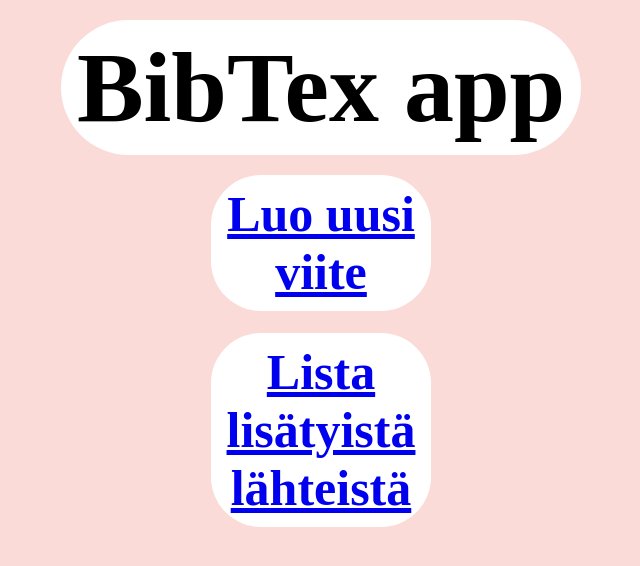
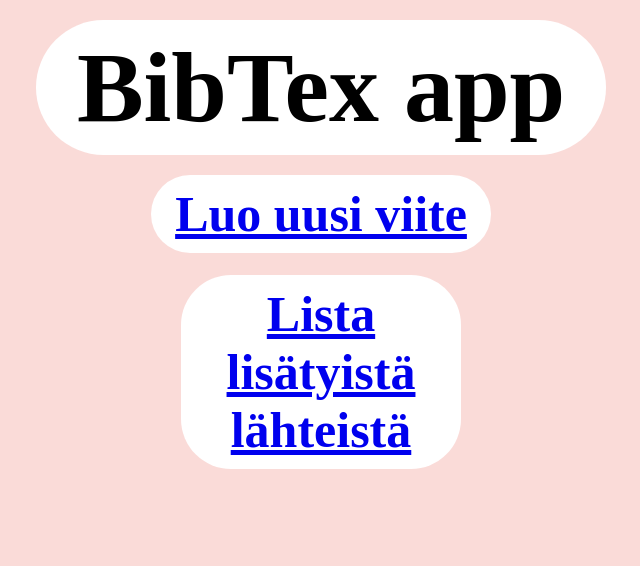
Before and after one commit to saarapasonen/pingviinit, a Flask app: page / in a window 1280 px wide. Shown: the top 566 px of the page, without its empty margins (319-959 px from the left). Run offline with Flask 3, Linux system fonts and the light colour scheme.

Commit message:
cosmetic updates to the index page

```diff
--- a/src/templates/index.html
+++ b/src/templates/index.html
@@ -9,16 +9,16 @@
 {% block body %}
 
 <h2>
-  <div style="background-color: white; padding: 10px; border-radius: 1em; width: 500px; margin:auto; text-align: center; font-size: 100px;">
+  <div style="background-color: white; padding: 10px; border-radius: 1em; width: 550px; margin:auto; text-align: center; font-size: 100px;">
     BibTex app
   </div>
 </h2>
 <h3>
-  <div style="background-color: white; padding: 10px; border-radius: 1em; width: 200px; margin:auto; text-align: center; font-size: 50px;">
+  <div style="background-color: white; padding: 10px; border-radius: 1em; width: 320px; margin:auto; text-align: center; font-size: 50px;">
     <a href="/uusi-viite">Luo uusi viite</a>
   </div>
 <br>
-  <div style="background-color: white; padding: 10px; border-radius: 1em; width: 200px; margin:auto; text-align: center; font-size: 50px;">
+  <div style="background-color: white; padding: 10px; border-radius: 1em; width: 260px; margin:auto; text-align: center; font-size: 50px;">
     <a href="/lisatyt">Lista lisätyistä lähteistä</a>
   </div>
 </h3>
```
